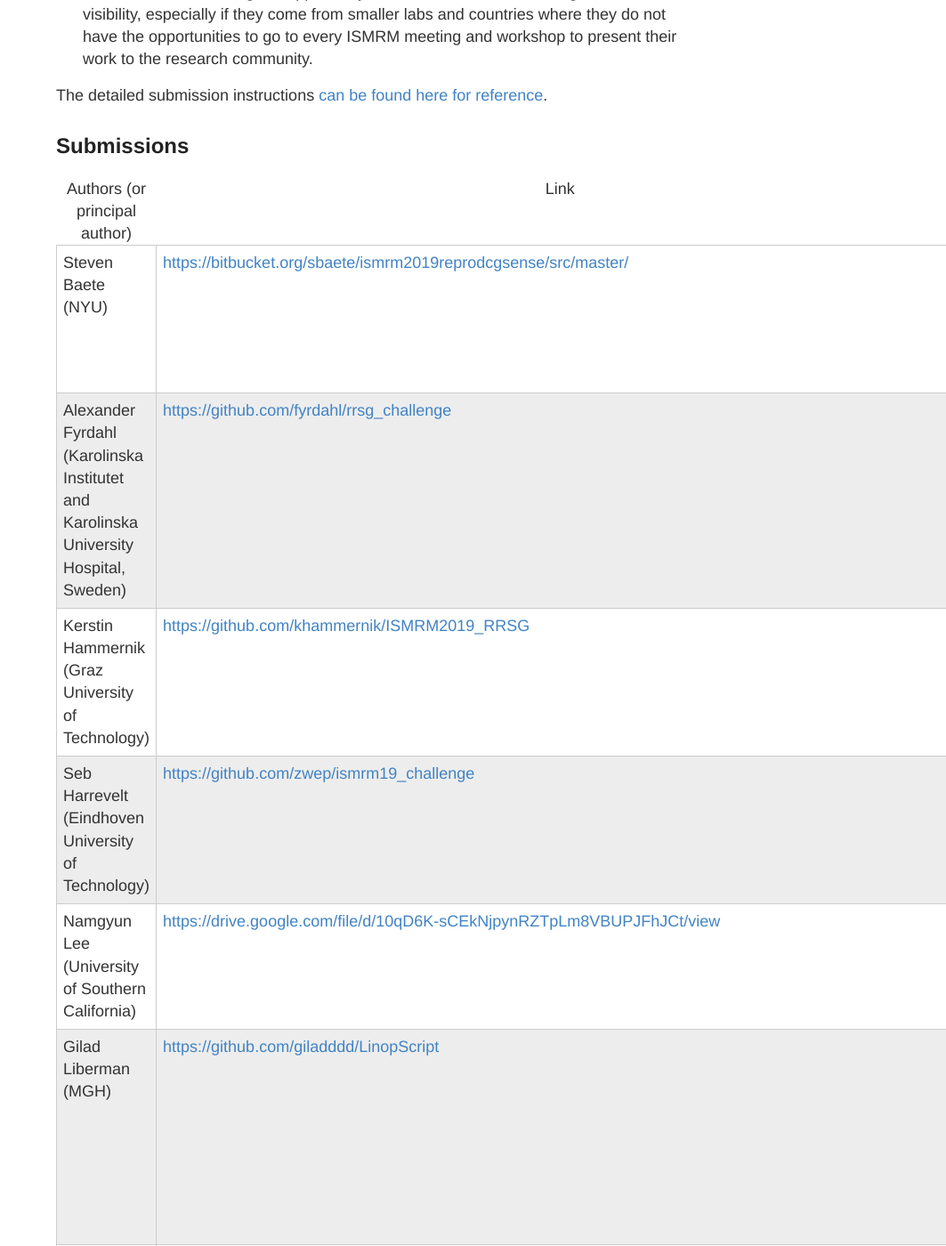
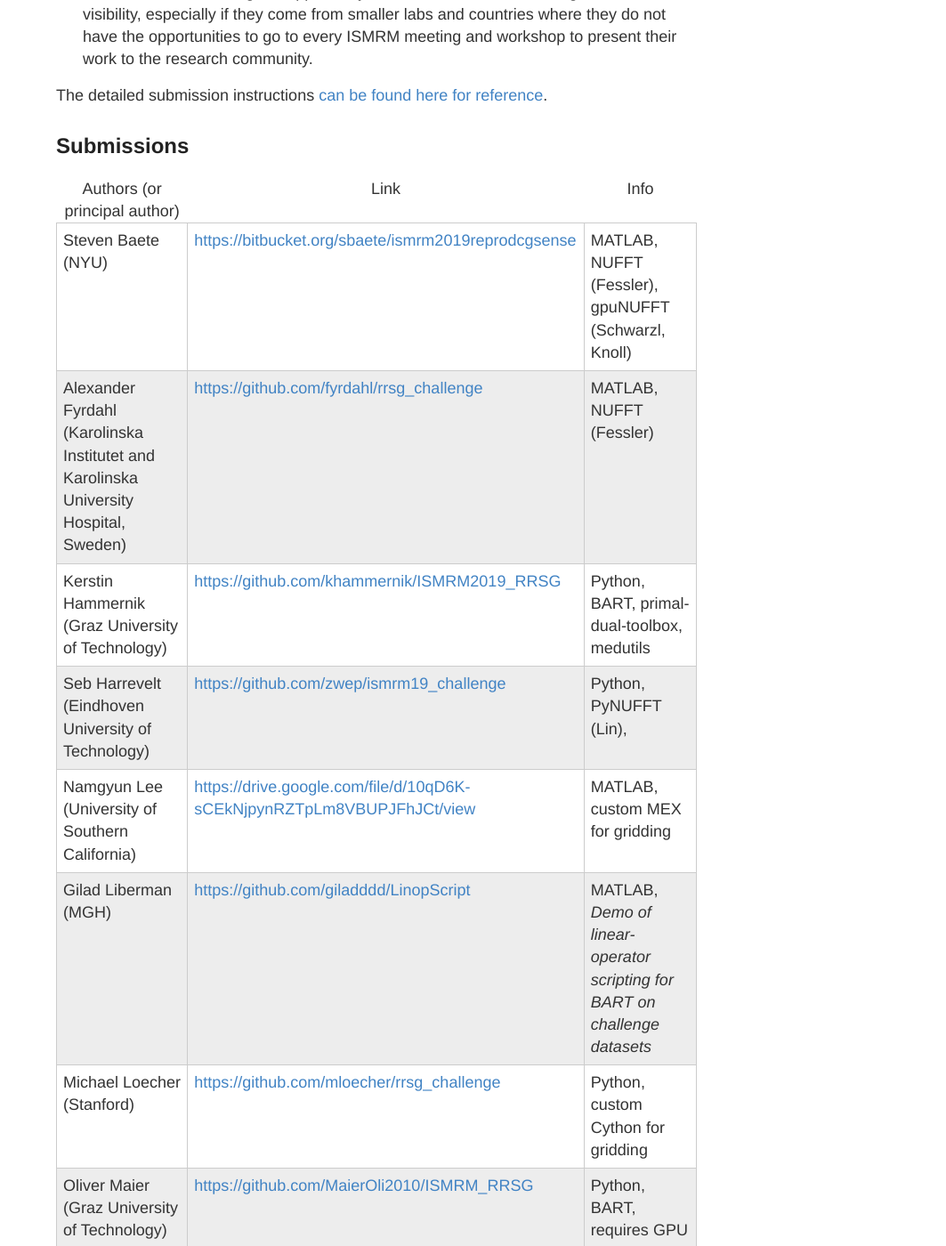
Before and after one commit to ISMRM/rrsg, a Jekyll site: the page built from challenge_one.md, in a window 1280 px wide and 1400 px high, scrolled down 641 px. Shown: the whole window at 89% size, without its empty margins (217-1280 px from the left). Built offline with Jekyll 4.4.1, drawn with Linux system fonts in a browser that asks for light colours; comment, search, counter and statistics services are not loaded; some of the changed text lies outside the part shown.

Commit message:
Fix table

```diff
--- a/challenge_one.md
+++ b/challenge_one.md
@@ -15,10 +15,11 @@ The detailed submission instructions [can be found here for reference](https://b
 
 ## Submissions
 
+
 <table style="width:100%" class="TFtable">
-	<col style="width:40%">
-	<col style="width:30%">
-	<col style="width:30%">
+	<col style="width:40%" />
+	<col style="width:30%" />
+	<col style="width:30%" />
 <thead>
         <tr>
            <th>Authors (or principal author)</th>
@@ -29,12 +30,12 @@ The detailed submission instructions [can be found here for reference](https://b
         <tbody>
         <tr>
           <td>Steven
-              Baete (NYU) <br>
+              Baete (NYU) <br />
               </td>
           <td>
 
-            <a href="https://bitbucket.org/sbaete/ismrm2019reprodcgsense/src/master/">https://bitbucket.org/sbaete/ismrm2019reprodcgsense/src/master/</a></td>
-          <td>MATLAB, NUFFT (Fessler), gpuNUFFT (Schwarzl, Knoll)<br>
+            <a href="https://bitbucket.org/sbaete/ismrm2019reprodcgsense">https://bitbucket.org/sbaete/ismrm2019reprodcgsense</a></td>
+          <td>MATLAB, NUFFT (Fessler), gpuNUFFT (Schwarzl, Knoll)<br />
           </td>
         </tr>
         <tr>
@@ -46,22 +47,22 @@ The detailed submission instructions [can be found here for reference](https://b
 
             <a href="https://github.com/fyrdahl/rrsg_challenge">https://github.com/fyrdahl/rrsg_challenge</a>
           </td>
-          <td>MATLAB, NUFFT (Fessler)<br>
+          <td>MATLAB, NUFFT (Fessler)<br />
           </td>
         </tr>
         <tr>
           <td>Kerstin
               Hammernik (Graz University of Technology)</td>
           <td><a href="https://github.com/khammernik/ISMRM2019_RRSG">https://github.com/khammernik/ISMRM2019_RRSG</a></td>
-          <td>Python, BART, primal-dual-toolbox, medutils<br>
+          <td>Python, BART, primal-dual-toolbox, medutils<br />
           </td>
         </tr>
         <tr>
           <td>Seb
-              Harrevelt (Eindhoven University of Technology)<br>
+              Harrevelt (Eindhoven University of Technology)<br />
               </td>
           <td><a href="https://github.com/zwep/ismrm19_challenge">https://github.com/zwep/ismrm19_challenge</a></td>
-          <td>Python, PyNUFFT (Lin),&nbsp; <br>
+          <td>Python, PyNUFFT (Lin),&nbsp; <br />
           </td>
         </tr>
         <tr>
@@ -71,7 +72,7 @@ The detailed submission instructions [can be found here for reference](https://b
 
             <a href="https://drive.google.com/file/d/10qD6K-sCEkNjpynRZTpLm8VBUPJFhJCt/view">https://drive.google.com/file/d/10qD6K-sCEkNjpynRZTpLm8VBUPJFhJCt/view</a>
           </td>
-          <td>MATLAB, custom MEX for gridding<br>
+          <td>MATLAB, custom MEX for gridding<br />
           </td>
         </tr>
         <tr>
@@ -82,17 +83,17 @@ The detailed submission instructions [can be found here for reference](https://b
             <a href="https://github.com/giladddd/LinopScript">https://github.com/giladddd/LinopScript</a>
           </td>
           <td>MATLAB, <em>Demo of linear-operator scripting for BART on
-              challenge datasets</em><br>
+              challenge datasets</em><br />
           </td>
         </tr>
         <tr>
-          <td>Michael Loecher (Stanford)<br>
+          <td>Michael Loecher (Stanford)<br />
           </td>
           <td>
 
             <a href="https://github.com/mloecher/rrsg_challenge">https://github.com/mloecher/rrsg_challenge</a>
           </td>
-          <td>Python, custom Cython for gridding<br>
+          <td>Python, custom Cython for gridding<br />
           </td>
         </tr>
         <tr>
@@ -102,7 +103,7 @@ The detailed submission instructions [can be found here for reference](https://b
 
             <a href="https://github.com/MaierOli2010/ISMRM_RRSG">https://github.com/MaierOli2010/ISMRM_RRSG</a>
           </td>
-          <td>Python, BART, requires GPU for use of GPyFFT<br>
+          <td>Python, BART, requires GPU for use of GPyFFT<br />
           </td>
         </tr>
         <tr>
```
Also changed, not shown: other parts of challenge_one.md (+8 -8 lines).
